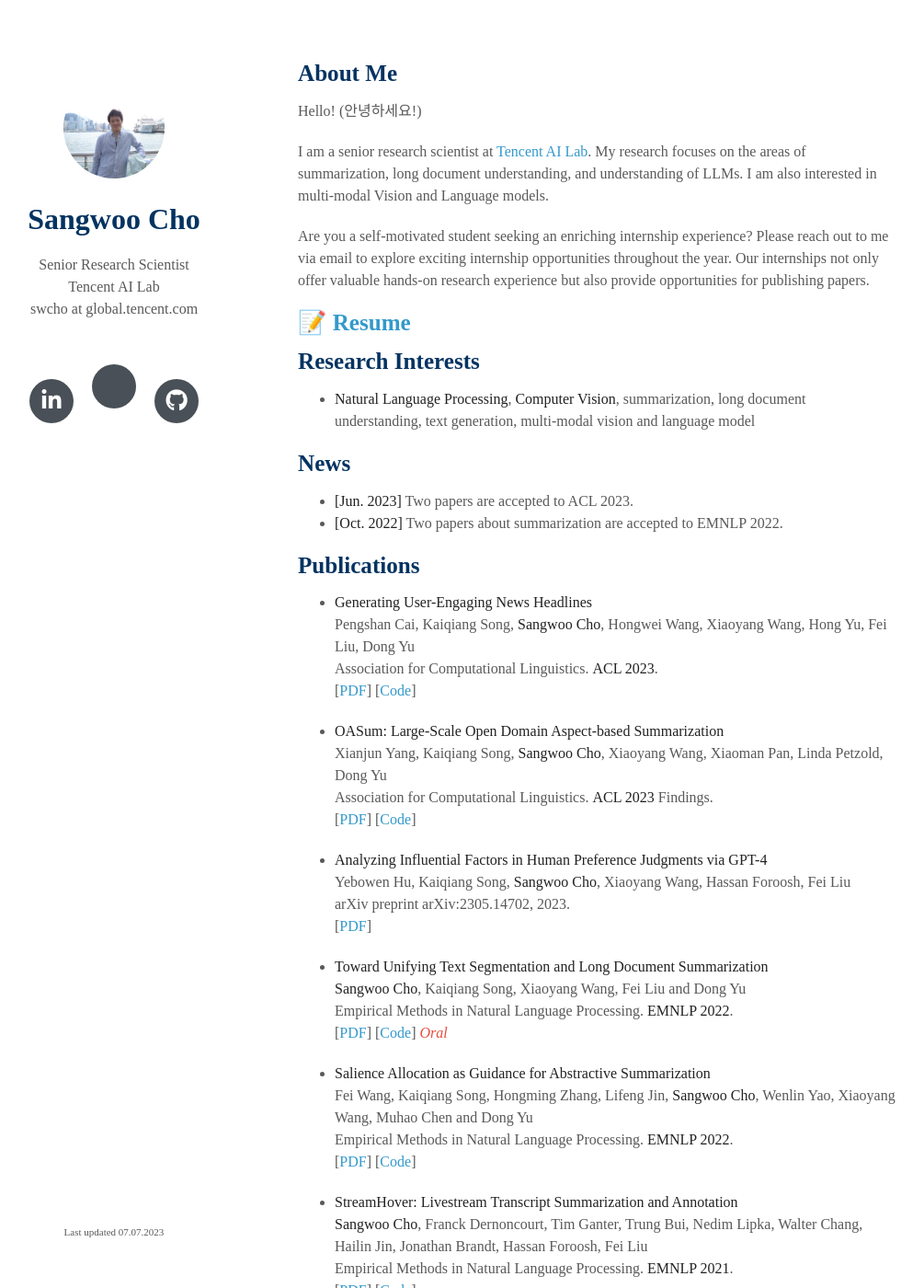
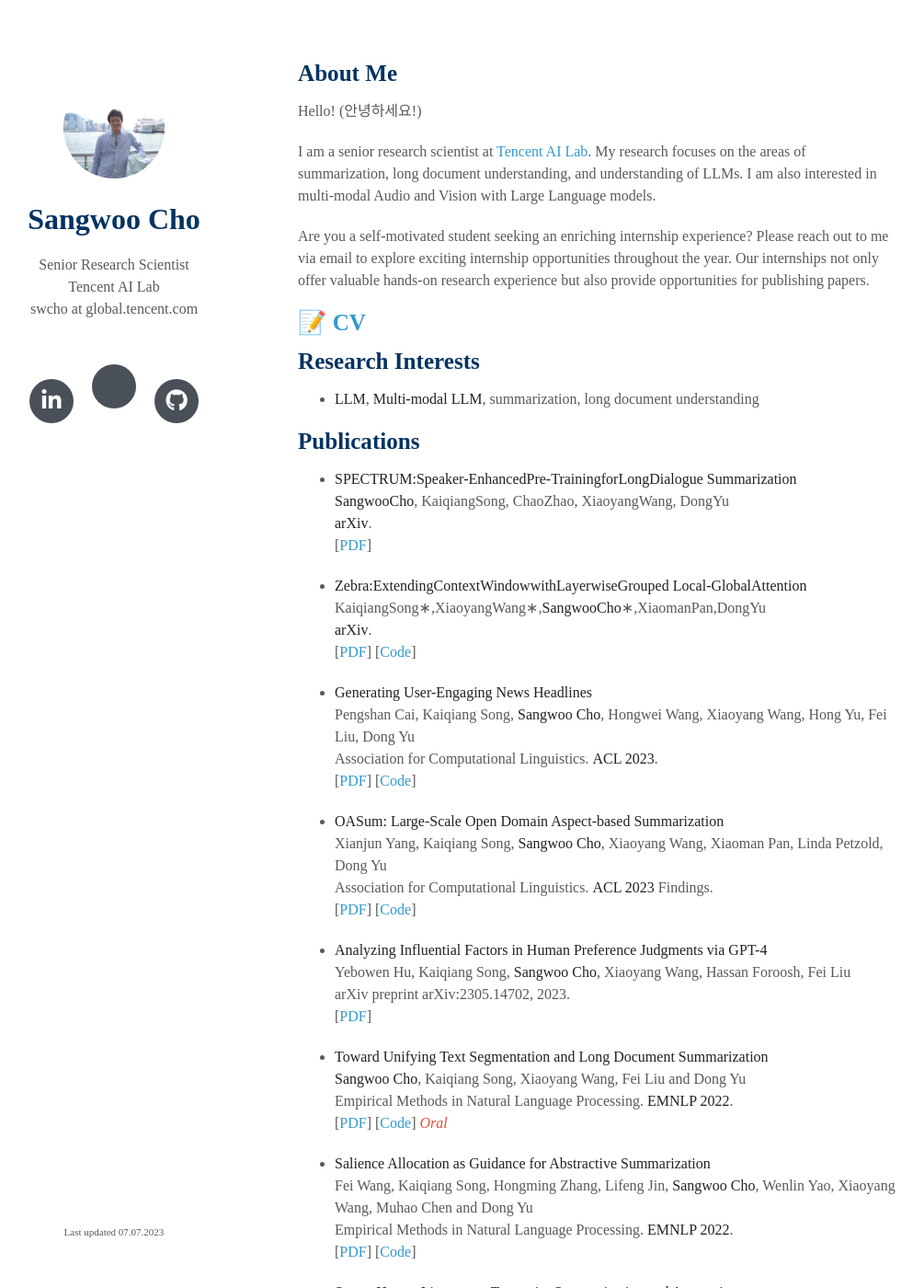
Before and after one commit to sangwoo3/sangwoo3.github.io, a Jekyll site: the page built from index.md, in a window 1280 px wide and 1400 px high. Shown: the whole window at 92% size, without its empty margins (146-1151 px from the left). Built offline with Jekyll 4.4.1, drawn with Linux system fonts in a browser that asks for light colours; nearby versions of some CDN libraries; some web fonts are replaced; a style sheet for code colours, icons or effects is not loaded; our own code applies the rules of GitHub Pages for plain Markdown files; some of the changed text lies outside the part shown.

Commit message:
update resume: 20240205

```diff
--- a/index.md
+++ b/index.md
@@ -6,30 +6,39 @@ layout: homepage
 
 Hello! (안녕하세요!)
 
-I am a senior research scientist at [Tencent AI Lab](https://ai.tencent.com/ailab/nlp/en/index.html). My research  focuses on the areas of summarization, long document understanding, and understanding of LLMs. I am also interested in multi-modal Vision and Language models.
+I am a senior research scientist at [Tencent AI Lab](https://ai.tencent.com/ailab/nlp/en/index.html). My research  focuses on the areas of summarization, long document understanding, and understanding of LLMs. I am also interested in multi-modal Audio and Vision with Large Language models.
 
 Are you a self-motivated student seeking an enriching internship experience? Please reach out to me via email to explore exciting internship opportunities throughout the year. Our internships not only offer valuable hands-on research experience but also provide opportunities for publishing papers.
 
-## 📝 [Resume](./assets/resume/Resume_Sangwoo_Cho.pdf)
+## 📝 [CV](./assets/resume/Resume_Sangwoo_Cho.pdf)
 
 ## Research Interests
 
-- **Natural Language Processing**, **Computer Vision**, summarization, long document understanding, text generation, multi-modal vision and language model
-
-## News
-
-- **[Jun. 2023]** Two papers are accepted to ACL 2023.
-- **[Oct. 2022]** Two papers about summarization are accepted to EMNLP 2022.
+- **LLM**, **Multi-modal LLM**, summarization, long document understanding
 
 ## Publications
+- **SPECTRUM:Speaker-EnhancedPre-TrainingforLongDialogue Summarization**
+  <br>**SangwooCho**, KaiqiangSong, ChaoZhao, XiaoyangWang, DongYu
+  <br>**arXiv**.
+  <br>
+  [[PDF](https://arxiv.org/pdf/2401.17597.pdf)]
+
+- **Zebra:ExtendingContextWindowwithLayerwiseGrouped Local-GlobalAttention**
+  <br>
+  KaiqiangSong∗,XiaoyangWang∗,**SangwooCho**∗,XiaomanPan,DongYu
+  <br>
+  **arXiv**.
+  <br>
+  [[PDF](https://arxiv.org/pdf/2312.08618.pdf)] [[Code](https://github.com/tencent-ailab/zebra-inference)]
+
 - **Generating User-Engaging News Headlines**
   <br>
    Pengshan Cai, Kaiqiang Song, **Sangwoo Cho**, Hongwei Wang,
-Xiaoyang Wang, Hong Yu, Fei Liu, Dong Yu
+  Xiaoyang Wang, Hong Yu, Fei Liu, Dong Yu
   <br>
   Association for Computational Linguistics. **ACL 2023**.
   <br>
-  [[PDF]()] [[Code](https://github.com/pengshancai/user-engaging-headlines)]
+  [[PDF](https://aclanthology.org/2023.acl-long.183.pdf)] [[Code](https://github.com/pengshancai/user-engaging-headlines)]
 
 - **OASum: Large-Scale Open Domain Aspect-based Summarization**
   <br>
@@ -72,4 +81,4 @@ Xiaoyang Wang, Hong Yu, Fei Liu, Dong Yu
 
 ## Services
 
-- Conference Reviewers: NAACL 2021,2022, EMNLP 2019-2022, ACL 2019-2022, AAAI 2023.
+- Conference Reviewers: NAACL 2021-2024, EMNLP 2019-2023, ACL 2019-2023, AAAI 2023.
```
Also changed, not shown: 2 other files.
